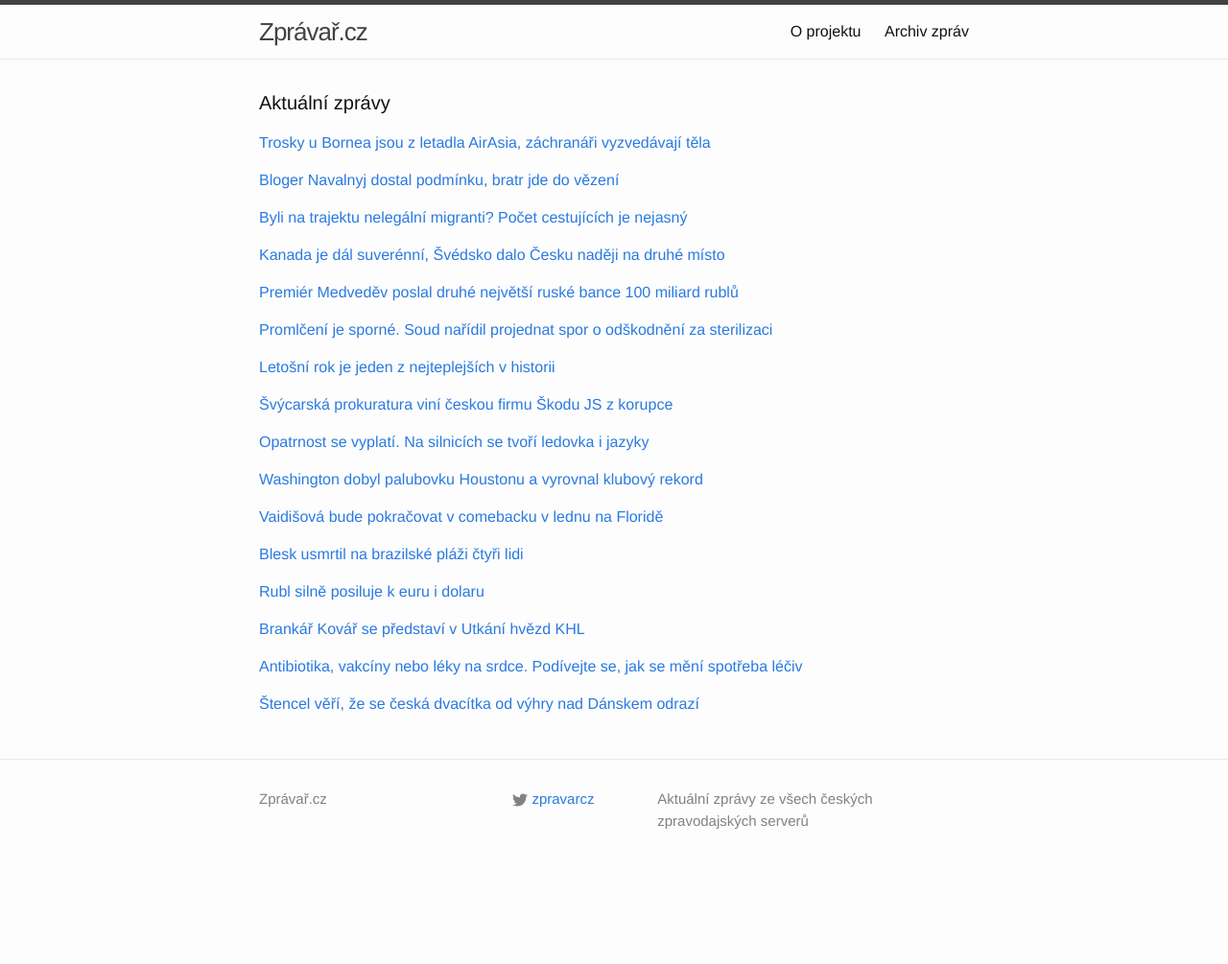
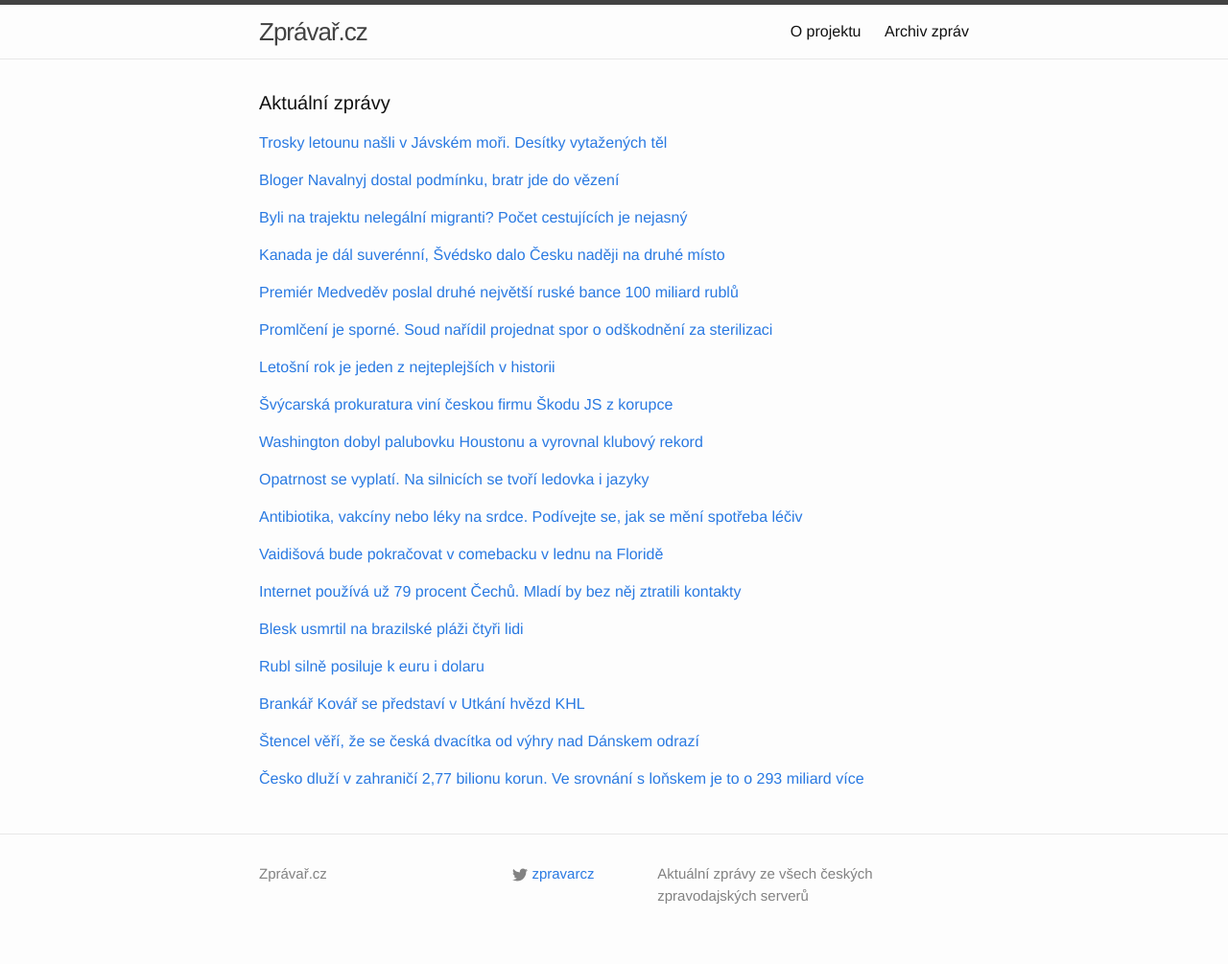
Before and after one commit to adliska/zpravar, a Jekyll site: the page built from index.html, in a window 1280 px wide. Shown: the whole page at 96% size. Built offline with Jekyll 4.4.1, drawn with Linux system fonts in a browser that asks for light colours; before the commit the page ends 927 px from its top, so only the background shows below that.

Commit message:
zpravar news update

```diff
--- a/index.html
+++ b/index.html
@@ -5,9 +5,13 @@ layout: default
 <div class="home">
     <h1 class="page-heading">Aktuální zprávy</h1>
 
-<p><a href="javascript:;" onclick="toggle_visibility('zpravy0')">Trosky u Bornea jsou z letadla AirAsia, záchranáři vyzvedávají těla</a></p>
+<p><a href="javascript:;" onclick="toggle_visibility('zpravy0')">Trosky letounu našli v Jávském moři. Desítky vytažených těl</a></p>
 <div id="zpravy0" style="display:none">
 <ul>
+<li><a href=http://www.tyden.cz/rubriky/zahranici/asie-a-oceanie/trosky-letounu-nasli-v-javskem-mori-desitky-vytazenych-tel_328628.html>Trosky letounu našli v Jávském moři. Desítky vytažených těl - www.tyden.cz</a></li>
+<li><a href=http://www.ceskenoviny.cz/zpravy/zpravy/trosky-nalezene-u-javy-patri-zmizelemu-letounu-indonesia-airasia/1163385>Trosky nalezené u Jávy patří zmizelému letounu Indonesia AirAsia - www.ceskenoviny.cz</a></li>
+<li><a href=http://www.rozhlas.cz/_zprava/indonesti-zachranari-vyprostili-z-more-desitky-tel-obeti-havarie-letounu-spolecnosti-airasia--1437732>Indonéští záchranáři vyprostili z moře desítky těl obětí havárie letounu společnosti AirAsia - www.rozhlas.cz</a></li>
+<li><a href=http://www.novinky.cz/zahranicni/svet/357442-pod-hladinou-u-bornea-nasli-zmizely-airbus-airasia-vyzvedli-40-tel-obeti.html>Pod hladinou u Bornea našli zmizelý airbus AirAsia, vyzvedli 40 těl obětí - www.novinky.cz</a></li>
 <li><a href=http://www.ceskatelevize.cz/ct24/svet/296717-trosky-u-bornea-jsou-z-letadla-airasia-zachranari-vyzvedavaji-tela/>Trosky u Bornea jsou z letadla AirAsia, záchranáři vyzvedávají těla - www.ceskatelevize.cz</a></li>
 <li><a href=http://zahranicni.ihned.cz/asie-a-pacifik-cina/c1-63313780-zachranari-nasli-trosky-zmizeleho-letu-qz8501-na-hladine-plavou-i-tela-obeti>Záchranáři našli trosky zmizelého letu QZ8501. Na hladině plavou i těla obětí - zahranicni.ihned.cz</a></li>
 <li><a href=http://echo24.cz/a/wsh8g>Trosky nalezené u Jávy patří patrně zmizelému letounu - echo24.cz</a></li>
@@ -113,62 +117,76 @@ layout: default
 <li><a href=http://www.novinky.cz/krimi/357450-skoda-js-je-podezrela-ze-uplacela-ukrajinskeho-politika.html>Škoda JS je podezřelá, že uplácela ukrajinského politika - www.novinky.cz</a></li>
 <li><a href=http://www.ceskatelevize.cz/ct24/ekonomika/296718-svycarska-policie-vysetruje-plzenskeho-vyrobce-zarizeni-pro-je/>Švýcarská policie vyšetřuje plzeňského výrobce zařízení pro JE - www.ceskatelevize.cz</a></li>
 </ul>
-</div><p><a href="javascript:;" onclick="toggle_visibility('zpravy8')">Opatrnost se vyplatí. Na silnicích se tvoří ledovka i jazyky</a></p>
+</div><p><a href="javascript:;" onclick="toggle_visibility('zpravy8')">Washington dobyl palubovku Houstonu a vyrovnal klubový rekord</a></p>
 <div id="zpravy8" style="display:none">
+<ul>
+<li><a href=http://www.denik.cz/ostatni_sport/washington-dobyl-palubovku-houstonu-a-vyrovnal-klubovy-rekord-20141230.html>Washington dobyl palubovku Houstonu a vyrovnal klubový rekord - www.denik.cz</a></li>
+<li><a href=http://sport.aktualne.cz/wizards-zvladli-drama-v-houstonu-vyhralo-i-chicago/r~360181a28ffc11e49bec0025900fea04/>Wizards zvládli drama v Houstonu, vyhrálo i Chicago - sport.aktualne.cz</a></li>
+<li><a href=http://sport.idnes.cz/basketbal-nba-souhrn-0lx-/basket.aspx?c=A141230_090158_sport-basket_ten>Basketbalisté Washingtonu dobyli Houston, zažívají svou nejlepší sezonu - sport.idnes.cz</a></li>
+<li><a href=http://www.sportovninoviny.cz/zpravy/basketbaliste-washingtonu-dobyli-palubovku-houstonu/1163429>Basketbalisté Washingtonu dobyli palubovku Houstonu - www.sportovninoviny.cz</a></li>
+</ul>
+</div><p><a href="javascript:;" onclick="toggle_visibility('zpravy9')">Opatrnost se vyplatí. Na silnicích se tvoří ledovka i jazyky</a></p>
+<div id="zpravy9" style="display:none">
 <ul>
 <li><a href=http://zpravy.aktualne.cz/domaci/dopravu-v-cesku-komplikuji-snehove-jazyky-i-ledovka/r~24ba6e9c8ffa11e4aff10025900fea04/>Opatrnost se vyplatí. Na silnicích se tvoří ledovka i jazyky - zpravy.aktualne.cz</a></li>
 <li><a href=http://zpravy.idnes.cz/na-silnicich-to-klouze-a-na-horach-muze-snezit-fog-/domaci.aspx?c=A141230_082130_domaci_jpl>Počasí dál sužuje řidiče, v Nýřanech na namrzlé silnici jeden zahynul - zpravy.idnes.cz</a></li>
 <li><a href=http://www.lidovky.cz/pozor-na-silnicich-ledovka-a-snehove-jazyky-komplikuji-dopravu-psh-/zpravy-domov.aspx?c=A141230_074957_ln_domov_hm>Pozor na silnicích. Ledovka a sněhové jazyky komplikují dopravu  - www.lidovky.cz</a></li>
 <li><a href=http://www.ceskenoviny.cz/zpravy/zpravy/na-jihu-cech-komplikuje-dopravu-ledovka-v-libereckem-kraji-snezi/1163391>Na jihu Čech komplikuje dopravu ledovka, v Libereckém kraji sněží - www.ceskenoviny.cz</a></li>
 </ul>
-</div><p><a href="javascript:;" onclick="toggle_visibility('zpravy9')">Washington dobyl palubovku Houstonu a vyrovnal klubový rekord</a></p>
-<div id="zpravy9" style="display:none">
+</div><p><a href="javascript:;" onclick="toggle_visibility('zpravy10')">Antibiotika, vakcíny nebo léky na srdce. Podívejte se, jak se mění spotřeba léčiv</a></p>
+<div id="zpravy10" style="display:none">
 <ul>
-<li><a href=http://www.denik.cz/ostatni_sport/washington-dobyl-palubovku-houstonu-a-vyrovnal-klubovy-rekord-20141230.html>Washington dobyl palubovku Houstonu a vyrovnal klubový rekord - www.denik.cz</a></li>
-<li><a href=http://sport.aktualne.cz/wizards-zvladli-drama-v-houstonu-vyhralo-i-chicago/r~360181a28ffc11e49bec0025900fea04/>Wizards zvládli drama v Houstonu, vyhrálo i Chicago - sport.aktualne.cz</a></li>
-<li><a href=http://sport.idnes.cz/basketbal-nba-souhrn-0lx-/basket.aspx?c=A141230_090158_sport-basket_ten>Basketbalisté Washingtonu dobyli Houston, zažívají svou nejlepší sezonu - sport.idnes.cz</a></li>
-<li><a href=http://www.sportovninoviny.cz/zpravy/basketbaliste-washingtonu-dobyli-palubovku-houstonu/1163429>Basketbalisté Washingtonu dobyli palubovku Houstonu - www.sportovninoviny.cz</a></li>
+<li><a href=http://www.rozhlas.cz/_zprava/antibiotika-vakciny-nebo-leky-na-srdce-podivejte-se-jak-se-meni-spotreba-leciv--1437707>Antibiotika, vakcíny nebo léky na srdce. Podívejte se, jak se mění spotřeba léčiv - www.rozhlas.cz</a></li>
+<li><a href=http://www.rozhlas.cz/_zprava/antibiotika-vakciny-nebo-leky-na-srdce-podivejte-se-jak-se-za-deset-let-zmenila-spotreba-leciv--1437707>Antibiotika, vakcíny nebo léky na srdce. Podívejte se, jak se za deset let změnila spotřeba léčiv - www.rozhlas.cz</a></li>
+<li><a href=http://www.rozhlas.cz/_zprava/antibiotika-vakciny-nebo-leky-na-srdce-proklikejte-si-jak-se-za-deset-let-zmenila-spotreba-leciv--1437707>Antibiotika, vakcíny nebo léky na srdce. Proklikejte si, jak se za deset let změnila spotřeba léčiv - www.rozhlas.cz</a></li>
 </ul>
-</div><p><a href="javascript:;" onclick="toggle_visibility('zpravy10')">Vaidišová bude pokračovat v comebacku v lednu na Floridě</a></p>
-<div id="zpravy10" style="display:none">
+</div><p><a href="javascript:;" onclick="toggle_visibility('zpravy11')">Vaidišová bude pokračovat v comebacku v lednu na Floridě</a></p>
+<div id="zpravy11" style="display:none">
 <ul>
 <li><a href=http://sport.aktualne.cz/vaidisova-bude-pokracovat-v-comebacku-v-lednu-na-floride/r~938d71d4900911e498be002590604f2e/>Vaidišová bude pokračovat v comebacku v lednu na Floridě - sport.aktualne.cz</a></li>
 <li><a href=http://sport.idnes.cz/tenis-vaidisova-comeback-florida-d4e-/tenis.aspx?c=A141230_102401_tenis_ten>Tenistka Vaidišová pokračuje v comebacku, čeká ji turnaj na Floridě - sport.idnes.cz</a></li>
 <li><a href=http://www.denik.cz/tenis/602-misto-na-svete-vaidisova-pokracuje-v-comebacku-na-floride-20141230.html>602. místo na světě. Vaidišová pokračuje v comebacku, na Floridě - www.denik.cz</a></li>
 </ul>
-</div><p><a href="javascript:;" onclick="toggle_visibility('zpravy11')">Blesk usmrtil na brazilské pláži čtyři lidi</a></p>
-<div id="zpravy11" style="display:none">
+</div><p><a href="javascript:;" onclick="toggle_visibility('zpravy12')">Internet používá už 79 procent Čechů. Mladí by bez něj ztratili kontakty</a></p>
+<div id="zpravy12" style="display:none">
+<ul>
+<li><a href=http://e-svet.e15.cz/internet/internet-pouziva-uz-79-procent-cechu-mladi-by-bez-nej-ztratili-kontakty-1149236>Internet používá už 79 procent Čechů. Mladí by bez něj ztratili kontakty - e-svet.e15.cz</a></li>
+<li><a href=http://e-svet.e15.cz/internet/internet-v-cesku-pouziva-79-procent-lidi-mladi-na-nem-travi-30-hodin-tydne-1149236>Internet v Česku používá 79 procent lidí. Mladí na něm tráví 30 hodin týdně - e-svet.e15.cz</a></li>
+<li><a href=http://www.financninoviny.cz/zpravodajstvi/zpravy/pocet-uzivatelu-internetu-v-cr-stoupl-na-79-procent/1163485>Počet uživatelů internetu v ČR stoupl na 79 procent - www.financninoviny.cz</a></li>
+</ul>
+</div><p><a href="javascript:;" onclick="toggle_visibility('zpravy13')">Blesk usmrtil na brazilské pláži čtyři lidi</a></p>
+<div id="zpravy13" style="display:none">
 <ul>
 <li><a href=http://echo24.cz/a/i8JNG>Blesk usmrtil na brazilské pláži čtyři lidi - echo24.cz</a></li>
 <li><a href=http://www.ceskenoviny.cz/zpravy/zpravy/blesk-v-brazilii-usmrtil-ctyri-navstevniky-plaze/1163377>Blesk v Brazílii usmrtil čtyři návštěvníky pláže - www.ceskenoviny.cz</a></li>
 <li><a href=http://www.rozhlas.cz/_zprava/blesk-zabil-na-brazilske-plazi-ctyri-cleny-jedne-rodiny--1437692>Blesk zabil na brazilské pláži čtyři členy jedné rodiny - www.rozhlas.cz</a></li>
 </ul>
-</div><p><a href="javascript:;" onclick="toggle_visibility('zpravy12')">Rubl silně posiluje k euru i dolaru</a></p>
-<div id="zpravy12" style="display:none">
+</div><p><a href="javascript:;" onclick="toggle_visibility('zpravy14')">Rubl silně posiluje k euru i dolaru</a></p>
+<div id="zpravy14" style="display:none">
 <ul>
 <li><a href=http://www.novinky.cz/ekonomika/357457-rubl-silne-posiluje-k-euru-i-dolaru.html>Rubl silně posiluje k euru i dolaru - www.novinky.cz</a></li>
 <li><a href=http://zpravy.e15.cz/burzy-a-trhy/meny/rubl-silne-roste-pomaha-mu-klid-na-zapadnich-trzich-1149220>Rubl silně roste, pomáhá mu klid na západních trzích - zpravy.e15.cz</a></li>
 <li><a href=http://www.financninoviny.cz/zpravodajstvi/zpravy/rusky-rubl-dopoledne-pri-nizkem-objemu-obchodu-silne-roste/1163450>Ruský rubl dopoledne při nízkém objemu obchodů silně roste - www.financninoviny.cz</a></li>
 </ul>
-</div><p><a href="javascript:;" onclick="toggle_visibility('zpravy13')">Brankář Kovář se představí v Utkání hvězd KHL</a></p>
-<div id="zpravy13" style="display:none">
+</div><p><a href="javascript:;" onclick="toggle_visibility('zpravy15')">Brankář Kovář se představí v Utkání hvězd KHL</a></p>
+<div id="zpravy15" style="display:none">
 <ul>
 <li><a href=http://sport.aktualne.cz/brankar-kovar-se-predstavi-v-utkani-hvezd-khl/r~bd0024c4900111e4a7d8002590604f2e/>Brankář Kovář se představí v Utkání hvězd KHL - sport.aktualne.cz</a></li>
 <li><a href=http://www.sportovninoviny.cz/zpravy/hokejovy-brankar-kovar-se-predstavi-v-utkani-hvezd-khl/1163446>Hokejový brankář Kovář se představí v Utkání hvězd KHL - www.sportovninoviny.cz</a></li>
 <li><a href=http://www.denik.cz/hokej/zatim-jediny-cech-brankar-jakub-kovar-si-zachyta-utkani-hvezd-khl-20141230.html>Zatím jediný Čech. Brankář Jakub Kovář si zachytá Utkání hvězd KHL - www.denik.cz</a></li>
 </ul>
-</div><p><a href="javascript:;" onclick="toggle_visibility('zpravy14')">Antibiotika, vakcíny nebo léky na srdce. Podívejte se, jak se mění spotřeba léčiv</a></p>
-<div id="zpravy14" style="display:none">
-<ul>
-<li><a href=http://www.rozhlas.cz/_zprava/antibiotika-vakciny-nebo-leky-na-srdce-podivejte-se-jak-se-meni-spotreba-leciv--1437707>Antibiotika, vakcíny nebo léky na srdce. Podívejte se, jak se mění spotřeba léčiv - www.rozhlas.cz</a></li>
-<li><a href=http://www.rozhlas.cz/_zprava/antibiotika-vakciny-nebo-leky-na-srdce-podivejte-se-jak-se-za-deset-let-zmenila-spotreba-leciv--1437707>Antibiotika, vakcíny nebo léky na srdce. Podívejte se, jak se za deset let změnila spotřeba léčiv - www.rozhlas.cz</a></li>
-<li><a href=http://www.rozhlas.cz/_zprava/antibiotika-vakciny-nebo-leky-na-srdce-proklikejte-si-jak-se-za-deset-let-zmenila-spotreba-leciv--1437707>Antibiotika, vakcíny nebo léky na srdce. Proklikejte si, jak se za deset let změnila spotřeba léčiv - www.rozhlas.cz</a></li>
-</ul>
-</div><p><a href="javascript:;" onclick="toggle_visibility('zpravy15')">Štencel věří, že se česká dvacítka od výhry nad Dánskem odrazí</a></p>
-<div id="zpravy15" style="display:none">
+</div><p><a href="javascript:;" onclick="toggle_visibility('zpravy16')">Štencel věří, že se česká dvacítka od výhry nad Dánskem odrazí</a></p>
+<div id="zpravy16" style="display:none">
 <ul>
 <li><a href=http://www.sportovninoviny.cz/zpravy/stencel-veri-ze-se-ceska-dvacitka-od-vyhry-nad-danskem-odrazi/1163374>Štencel věří, že se česká dvacítka od výhry nad Dánskem odrazí - www.sportovninoviny.cz</a></li>
 <li><a href=http://sport.aktualne.cz/cesi-si-fatalni-prohru-nepripousteli-chteli-jsme-to-urvat/r~cccd20aa8fe811e4ba57002590604f2e/>Češi si fatální prohru nepřipouštěli: Chtěli jsme to urvat - sport.aktualne.cz</a></li>
 <li><a href=http://www.tyden.cz/rubriky/sport/hokej/reprezentace/stencel-po-klicovem-obratu-dokud-sudi-nepiskne-budeme-se-rvat_328622.html>Štencel po klíčovém obratu: Dokud sudí nepískne, budeme se rvát - www.tyden.cz</a></li>
 </ul>
+</div><p><a href="javascript:;" onclick="toggle_visibility('zpravy17')">Česko dluží v zahraničí 2,77 bilionu korun. Ve srovnání s loňskem je to o 293 miliard více</a></p>
+<div id="zpravy17" style="display:none">
+<ul>
+<li><a href=http://byznys.ihned.cz/c1-63313820-cesko-dluzi-v-zahranici-2-77-bilionu-korun-ve-srovnani-s-lonskem-je-to-o-293-miliard-vice>Česko dluží v zahraničí 2,77 bilionu korun. Ve srovnání s loňskem je to o 293 miliard více - byznys.ihned.cz</a></li>
+<li><a href=http://zpravy.e15.cz/byznys/finance-a-bankovnictvi/zahranicni-dluh-ceska-vzrostl-na-2-77-bilionu-presahl-65-procent-hdp-1149223>Zahraniční dluh Česka vzrostl na 2,77 bilionu, přesáhl 65 procent HDP - zpravy.e15.cz</a></li>
+<li><a href=http://www.financninoviny.cz/zpravodajstvi/zpravy/zahranicni-dluh-ceska-se-do-zari-zvysil-na-2-77-bilionu-korun/1163460>Zahraniční dluh Česka se do září zvýšil na 2,77 bilionu korun - www.financninoviny.cz</a></li>
+</ul>
 </div></div>
```
